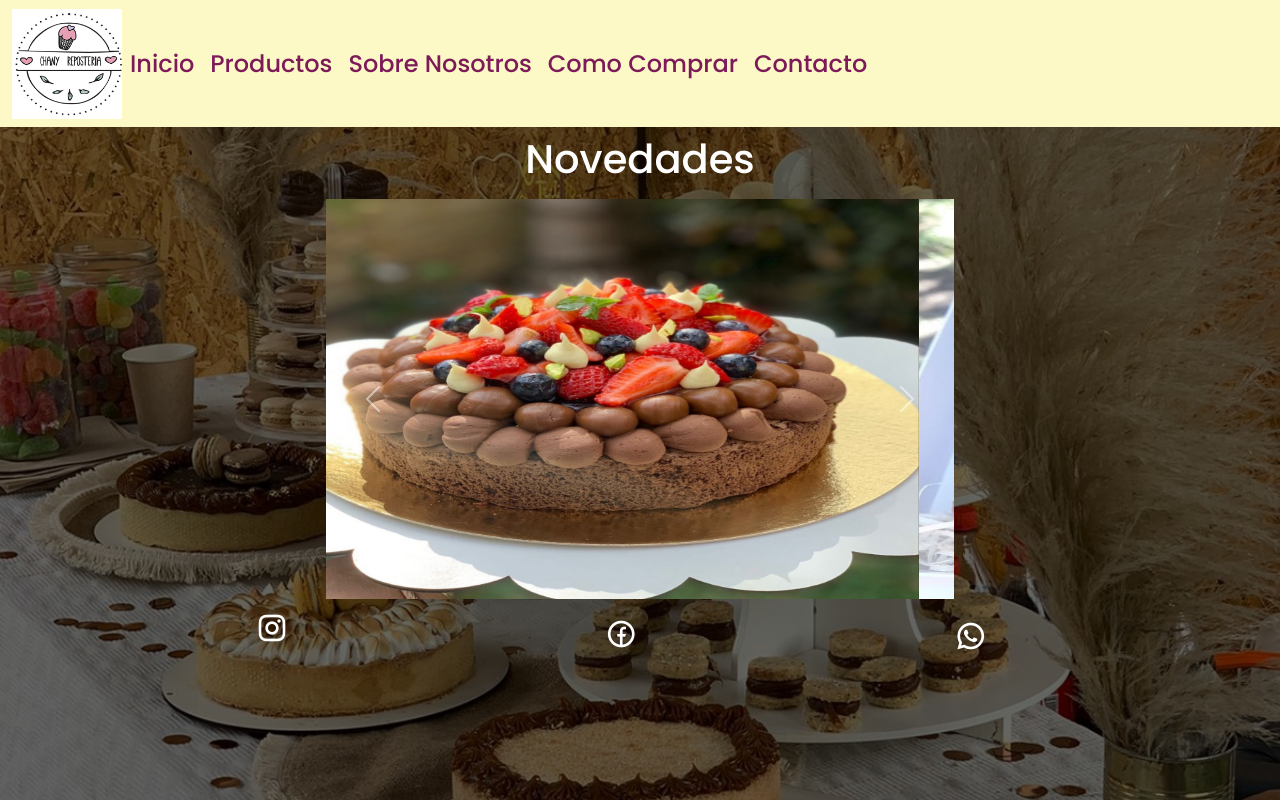
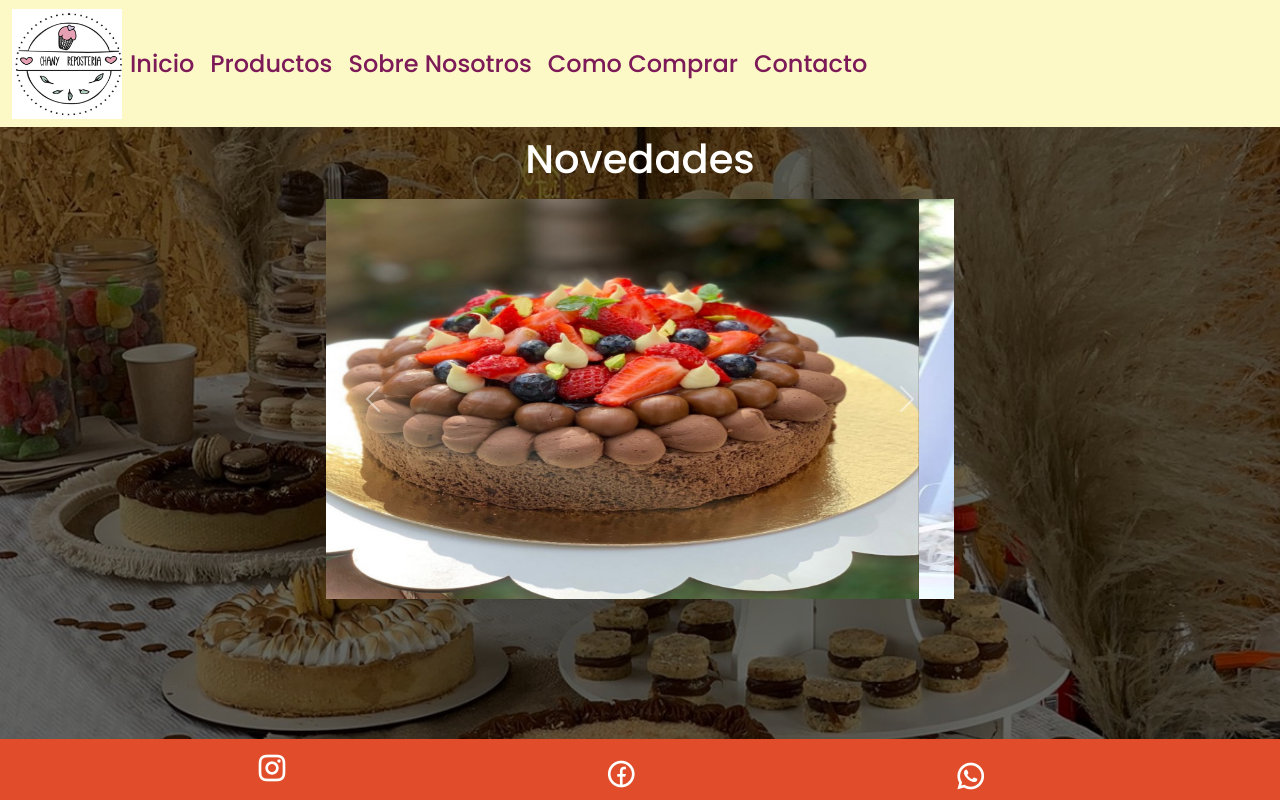
Before and after one commit to Agusmartinez01/chany-reposteria, a website: page index.html in a window 1280 px wide. Drawn offline with nearby package versions, Linux system fonts and the light colour scheme.

Commit message:
correccionsass

```diff
--- a/sass/estilos.scss
+++ b/sass/estilos.scss
@@ -75,9 +75,9 @@ h3{
 }
 
 .footer {
-    background-color:map-get($estilos, $color-segundario);
+    background-color: $color-segundario;
     width: 100%;
-    position:map-get($estilos , fixed );
+    position: fixed;
     bottom: 0;
     padding-right: 0;
     padding-left: 20%;
```
Also changed, not shown: css/styles.css.
